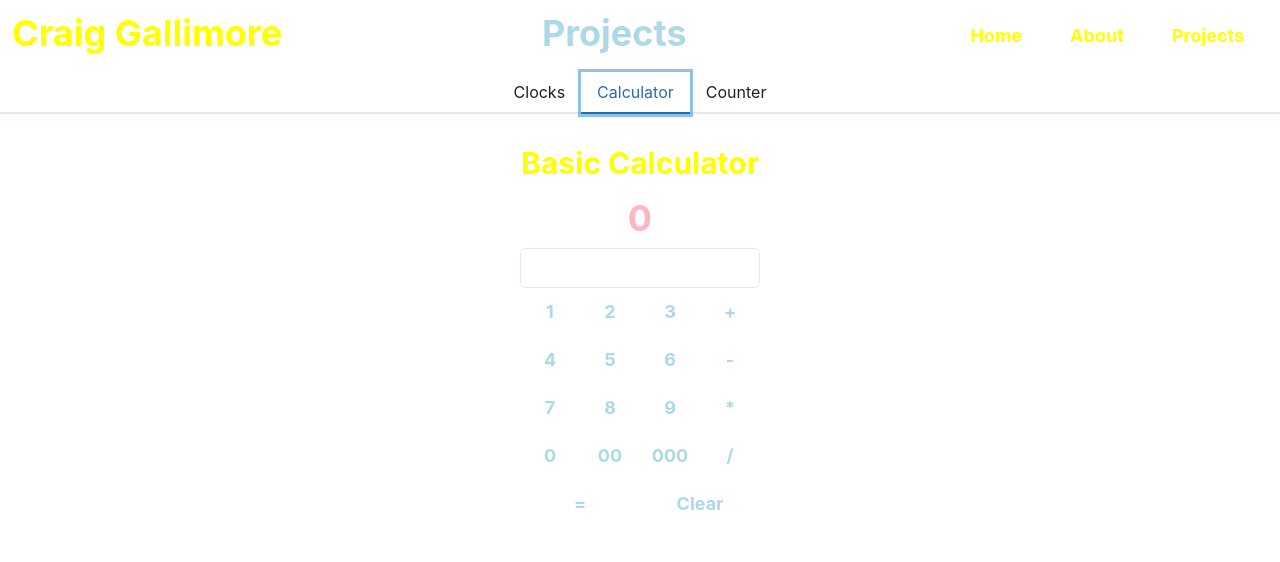
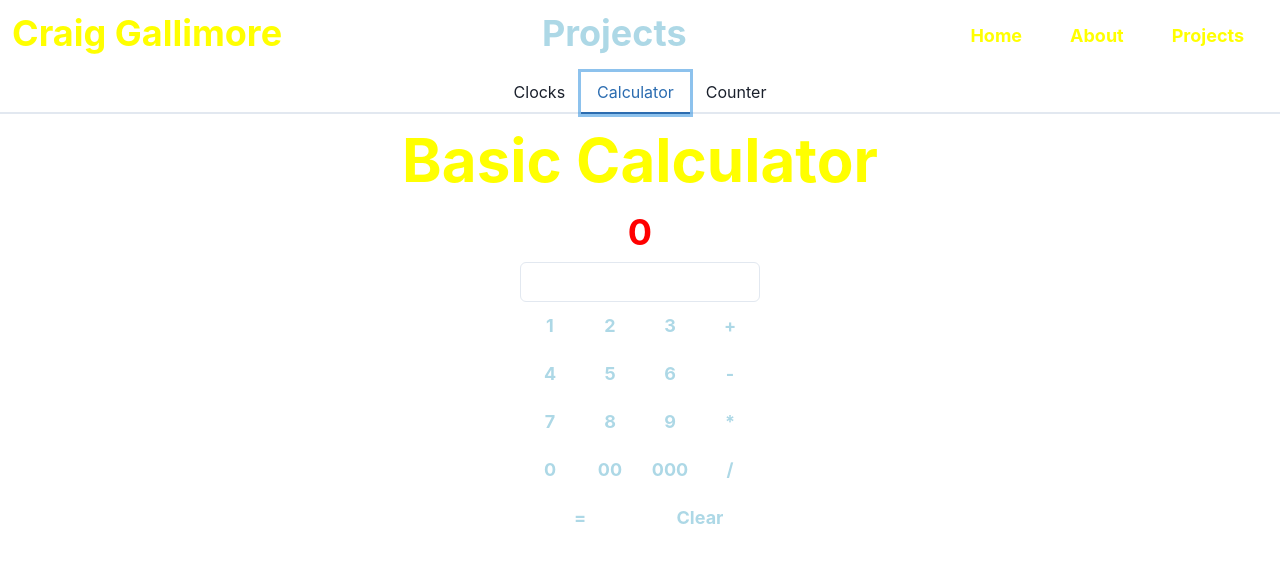
Before and after one commit to GalliWare/react-profile-website, a Next.js app: page /projects in a window 1280 px wide. Both pictures are taken after a click on the tab "Calculator". Shown: the top 562 px of the page. Built offline with nearby package versions, Linux system fonts and the light colour scheme.

Commit message:
Layout improvements, unneeded box removed

```diff
--- a/src/components/Calculator.js
+++ b/src/components/Calculator.js
@@ -75,12 +75,13 @@ function Calculator() {
   }
 
   return (
+    <Box align="center">
+      <Heading size="3xl" marginBottom={4}>Basic Calculator </Heading>
       <Box height="50px" width="250px" padding="5px" align="center" margin="10px">
-      <Heading size="lg" marginBottom={4}>Basic Calculator </Heading>
-      <Heading color="lightpink" marginBottom={2}>{total}</Heading>
+        <Heading color="red" marginBottom={2}>{total}</Heading>
         <Input
           type="number"
-        color="lightpink"
+          color="red"
           value={textInput}
           onChange={(e) => {
             setTextInput(e.target.value)
@@ -111,6 +112,7 @@ function Calculator() {
           Clear
         </Button>
       </Box>
+    </Box>
   )
 }
 
```
Lines whose indentation alone changed are shown as unchanged.
